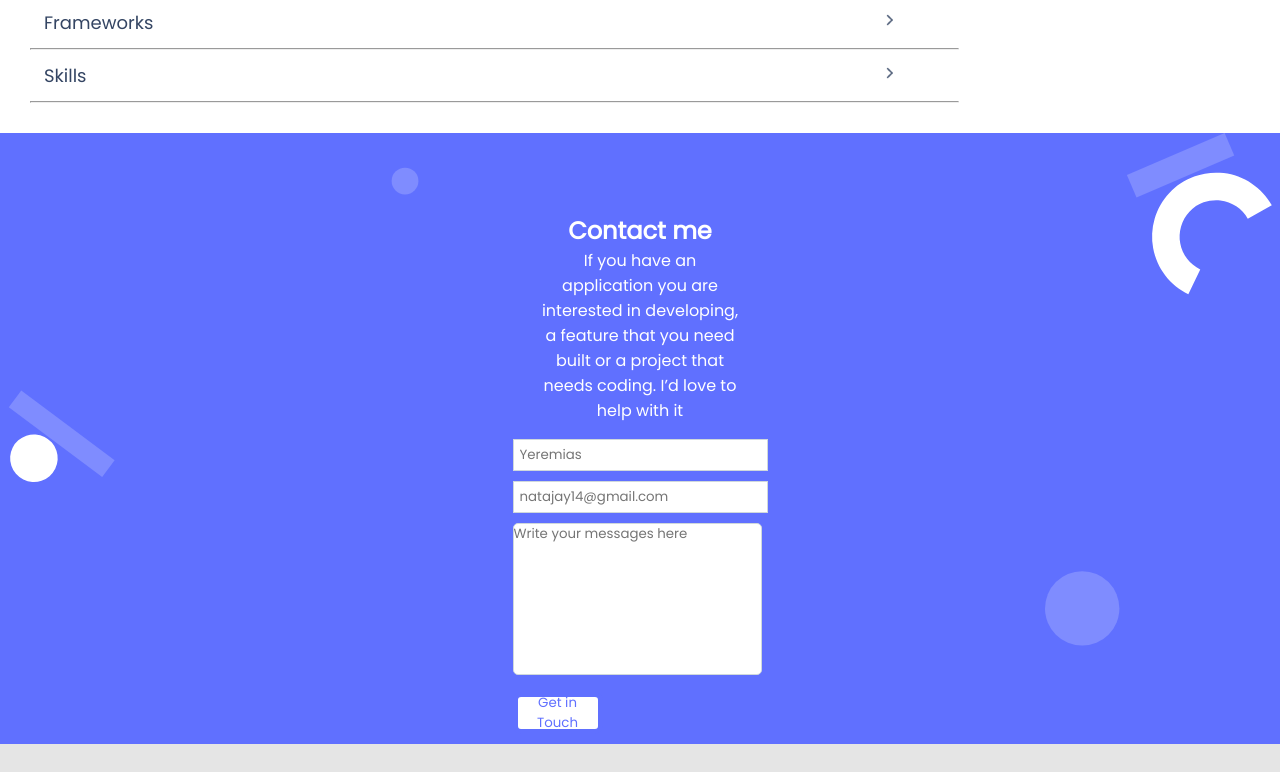
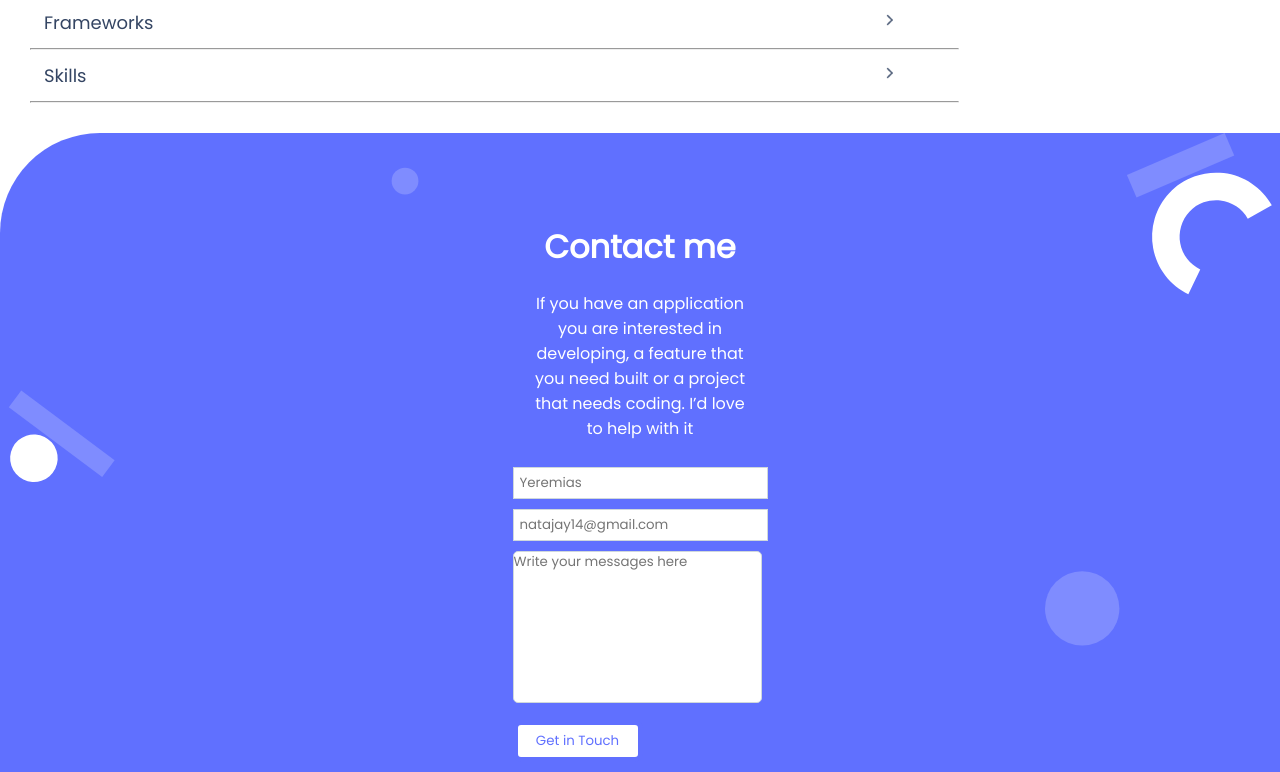
Before and after one commit to michaelasong/PortfolioProject, a website: page index.html in a window 1280 px wide. Shown: the part 4975-5747 px from the top of the page. Before the commit the page ends 5719 px from the top, so only its background shows below. Drawn offline with Linux system fonts and the light colour scheme.

Commit message:
Review Corrected

```diff
--- a/index.html
+++ b/index.html
@@ -287,9 +287,10 @@
         </div>
     </section>
 
-    <footer id="contact" class="footer">
+    <footer id="contact" class="bigfooter">
+        <div class="footer">
         <div class="contact-me">
-            <h2>Contact me</h2>
+            <h2 class="cme">Contact me</h2>
             <p>
                 If you have an application you are interested in developing, a
                 feature that you need built or a project that needs coding. I’d love
@@ -321,6 +322,7 @@
 
 
         </div>
+    </div>
     </footer>
 </body>
 
--- a/style.css
+++ b/style.css
@@ -300,8 +300,18 @@ ul {
 .contact-me {
   text-align: center;
   color: #fff;
-  width: 200px;
+  width: 240px;
   margin-bottom: 16px;
+}
+
+.contact-me p {
+  padding: 10px;
+}
+
+.cme {
+  font-size: xx-large;
+  font-weight: 1000;
+  margin: 10px;
 }
 
 .input-li input {
@@ -322,7 +332,7 @@ textarea {
 }
 
 .submit-li button {
-  width: 90px;
+  width: 130px;
   height: 30px;
   border-radius: 8px;
   border: 5px solid #6070ff;
@@ -467,6 +477,10 @@ nav {
   width: 100%;
 }
 
+.bigfooter {
+  background-color: white;
+}
+
 .footer {
   background-image: url(./image/contact\ form\ background\ shapes.svg);
   background-size: cover;
@@ -477,6 +491,7 @@ nav {
   background-repeat: no-repeat;
   width: 100%;
   padding: 80px 0 0 0;
+  border-radius: 100px 0 0 0;
 }
 
 /*
```
Also changed, not shown: README.md.
